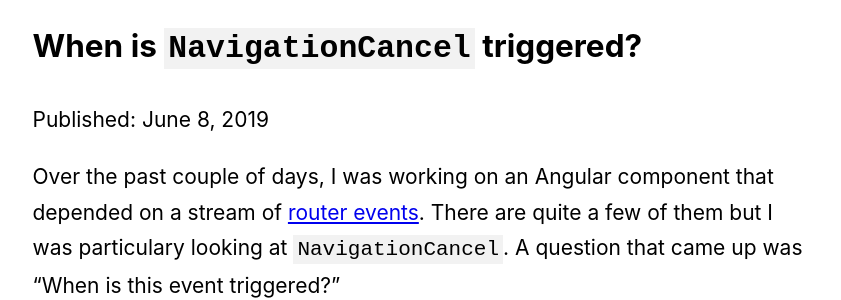
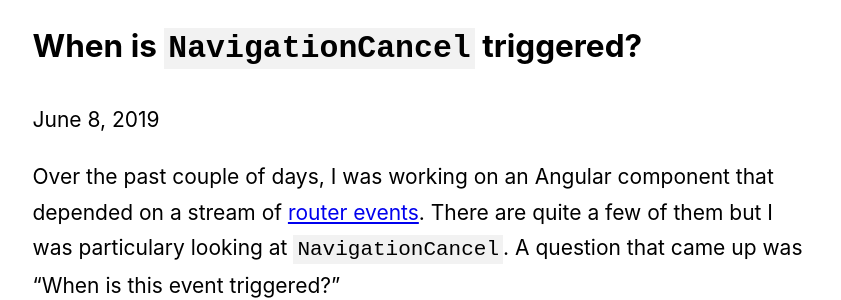
Before and after one commit to dzhavat/dzhavat.github.io, a Jekyll site: the page built from _posts/2019-06-08-when-is-navigation-cancel-triggered.md, in a window 1280 px wide. Shown: the part 161-461 px from the top of the page, without its empty margins (219-1060 px from the left). Built offline with Jekyll 4.4.1, drawn with Linux system fonts in a browser that asks for light colours.

Commit message:
Update 2019-06-08-when-is-navigation-cancel-triggered.md

```diff
--- a/_posts/2019-06-08-when-is-navigation-cancel-triggered.md
+++ b/_posts/2019-06-08-when-is-navigation-cancel-triggered.md
@@ -5,7 +5,7 @@ title: "When is NavigationCancel triggered?"
 
 ## When is `NavigationCancel` triggered?
 
-<p>Published: <time pubdate="">{{ page.date | date: "%B %-d, %Y" }}</time></p>
+{% include published.html %}
 
 Over the past couple of days, I was working on an Angular component that depended on a stream of [router events](https://angular.io/api/router/RouterEvent). There are quite a few of them but I was particulary looking at `NavigationCancel`. A question that came up was “When is this event triggered?”
 
```
